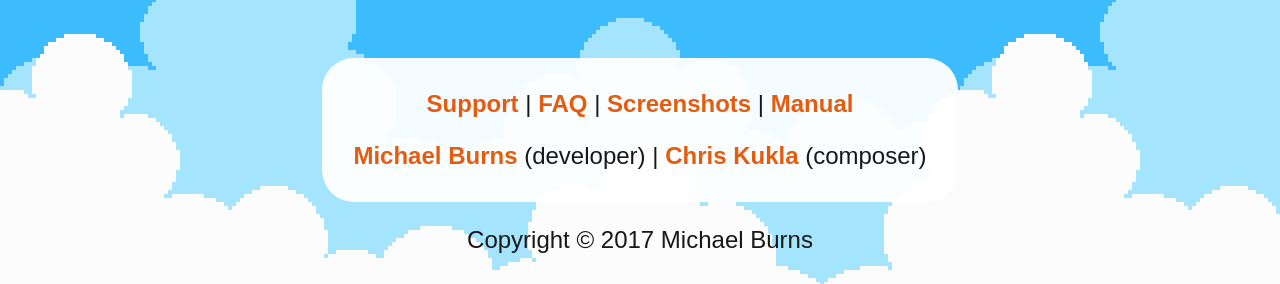
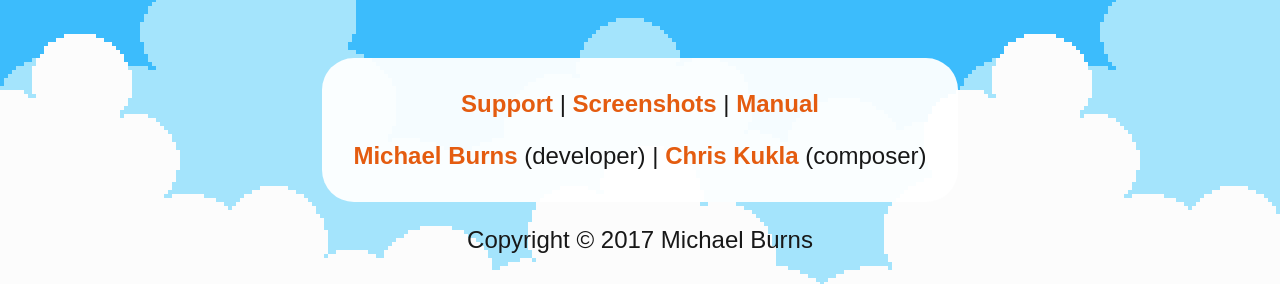
Before and after one commit to thatpixelguy/milesandkilo, a Jekyll site: the page built from index.html, in a window 1280 px wide. Shown: the part 1454-1738 px from the top of the page. Built offline with Jekyll 4.4.1, drawn with Linux system fonts in a browser that asks for light colours; some web fonts are replaced.

Commit message:
Update default.html

```diff
--- a/_layouts/default.html
+++ b/_layouts/default.html
@@ -22,7 +22,7 @@
       <div class='footer'>
         <div class='textblock'>
           <center>
-            <p><a href='/support'>Support</a> | <a href='/faq'>FAQ</a> | <a href='/screenshots'>Screenshots</a> | <a href='/manual'>Manual</a></p>
+            <p><a href='/support'>Support</a> | <a href='/screenshots'>Screenshots</a> | <a href='/manual'>Manual</a></p>
             <p>
           <a href='http://thepixelguy.com/'>Michael Burns</a> (developer) | <a href='http://chriskukla.com/'>Chris Kukla</a> (composer)
         </p>
```
